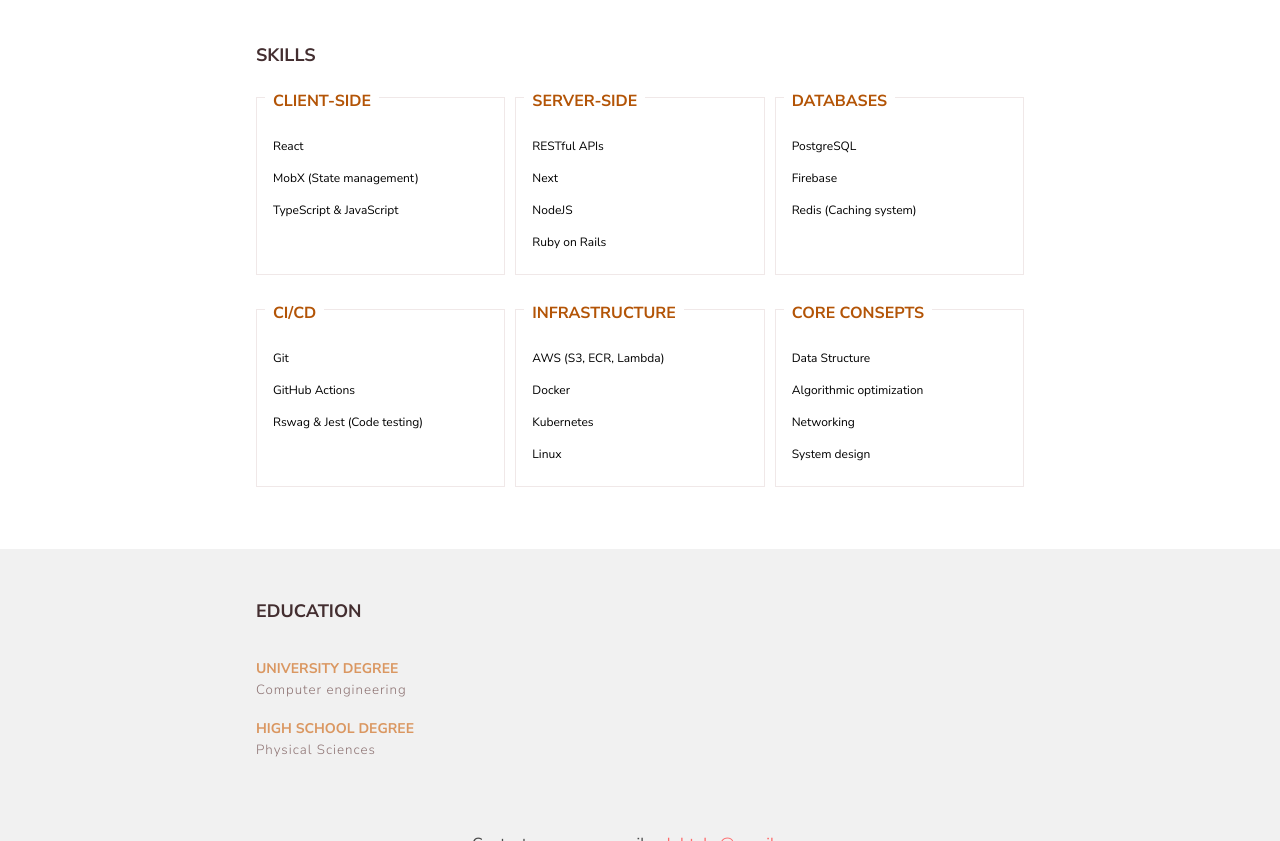
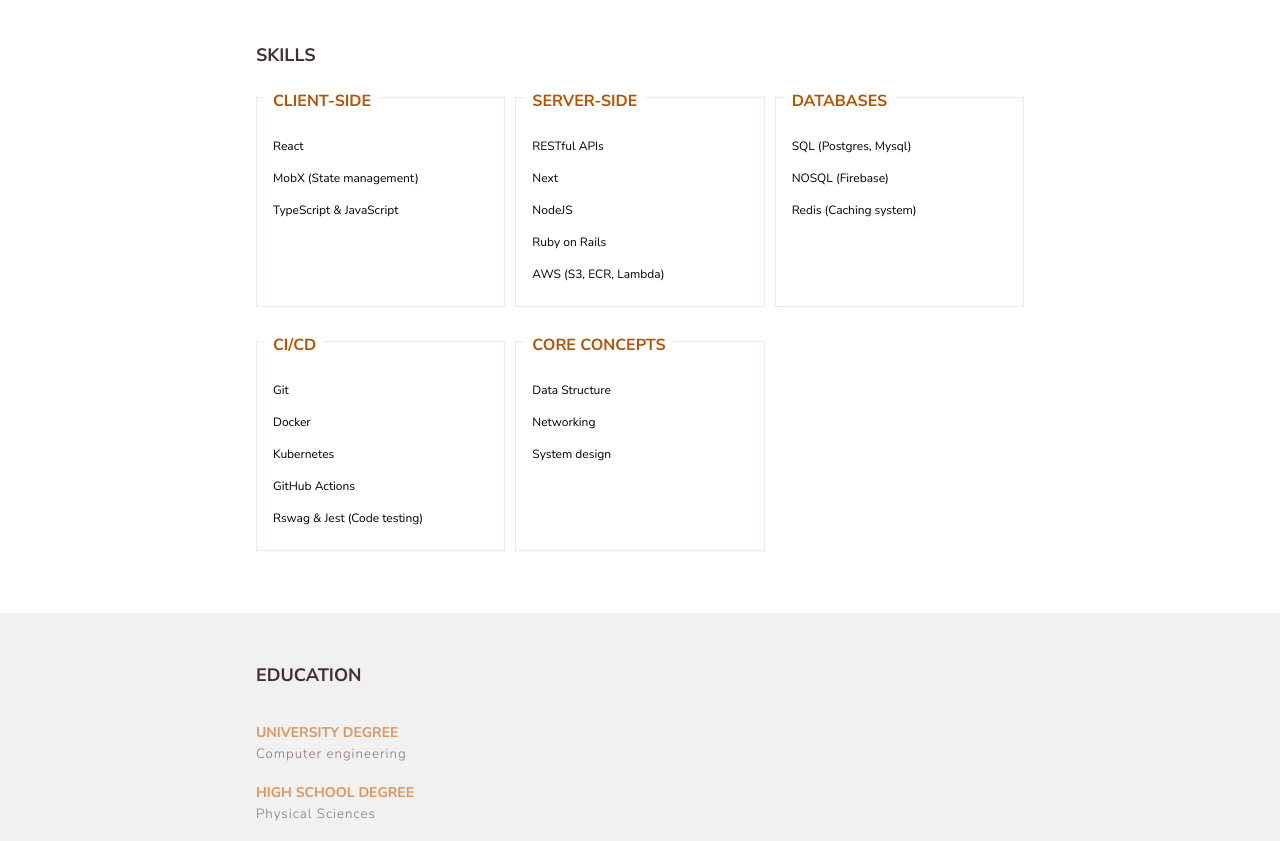
Before and after one commit to 47kyo/portfolio, a plain HTML site: page index.html in a window 1280 px wide. Shown: the part 1740-2581 px from the top of the page. Drawn offline with nearby package versions, Linux system fonts and the light colour scheme; a script that the page names is missing.

Commit message:
clean up

```diff
--- a/assests/main.js
+++ b/assests/main.js
@@ -13,7 +13,7 @@ var getAll = function (selector, scope) {
 if (document.getElementsByClassName("demo").length > 0) {
   var i = 0;
   var txt = `Welcome to my website!
-            I'm a 24-year-old full-stack developer with a passion for backend development and low-level concepts such as optimization. I find joy in unraveling core concepts and continuously seek knowledge. Always eager to learn and explore things about this field.
+            I'm an experienced full-stack developer with a strong focus on backend development and a keen interest in optimizing low-level concepts. I find joy in unraveling fundamental principles and have actively contributed to different projects, where my efforts were particularly concentrated on the backend, constituting approximately 70% of the work. My commitment to continuous learning and exploration drives my passion for this field.
             `;
   var speed = 20;
 
--- a/index.html
+++ b/index.html
@@ -267,30 +267,25 @@
             <li>Next</li>
             <li>NodeJS</li>
             <li>Ruby on Rails</li>
+            <li>AWS (S3, ECR, Lambda)</li>
           </ul>
           <ul class="keybinding__detail">
             <h3 class="keybinding__title">Databases</h3>
-            <li>PostgreSQL</li>
-            <li>Firebase</li>
+            <li>SQL (Postgres, Mysql)</li>
+            <li>NOSQL (Firebase)</li>
             <li>Redis (Caching system)</li>
           </ul>
           <ul class="keybinding__detail">
             <h3 class="keybinding__title">CI/CD</h3>
             <li>Git</li>
+            <li>Docker</li>
+            <li>Kubernetes</li>
             <li>GitHub Actions</li>
             <li>Rswag & Jest (Code testing)</li>
           </ul>
           <ul class="keybinding__detail">
-            <h3 class="keybinding__title">Infrastructure</h3>
-            <li>AWS (S3, ECR, Lambda)</li>
-            <li>Docker</li>
-            <li>Kubernetes</li>
-            <li>Linux</li>
-          </ul>
-          <ul class="keybinding__detail">
-            <h3 class="keybinding__title">Core consepts</h3>
+            <h3 class="keybinding__title">Core concepts</h3>
             <li>Data Structure</li>
-            <li>Algorithmic optimization</li>
             <li>Networking</li>
             <li>System design</li>
           </ul>
```
